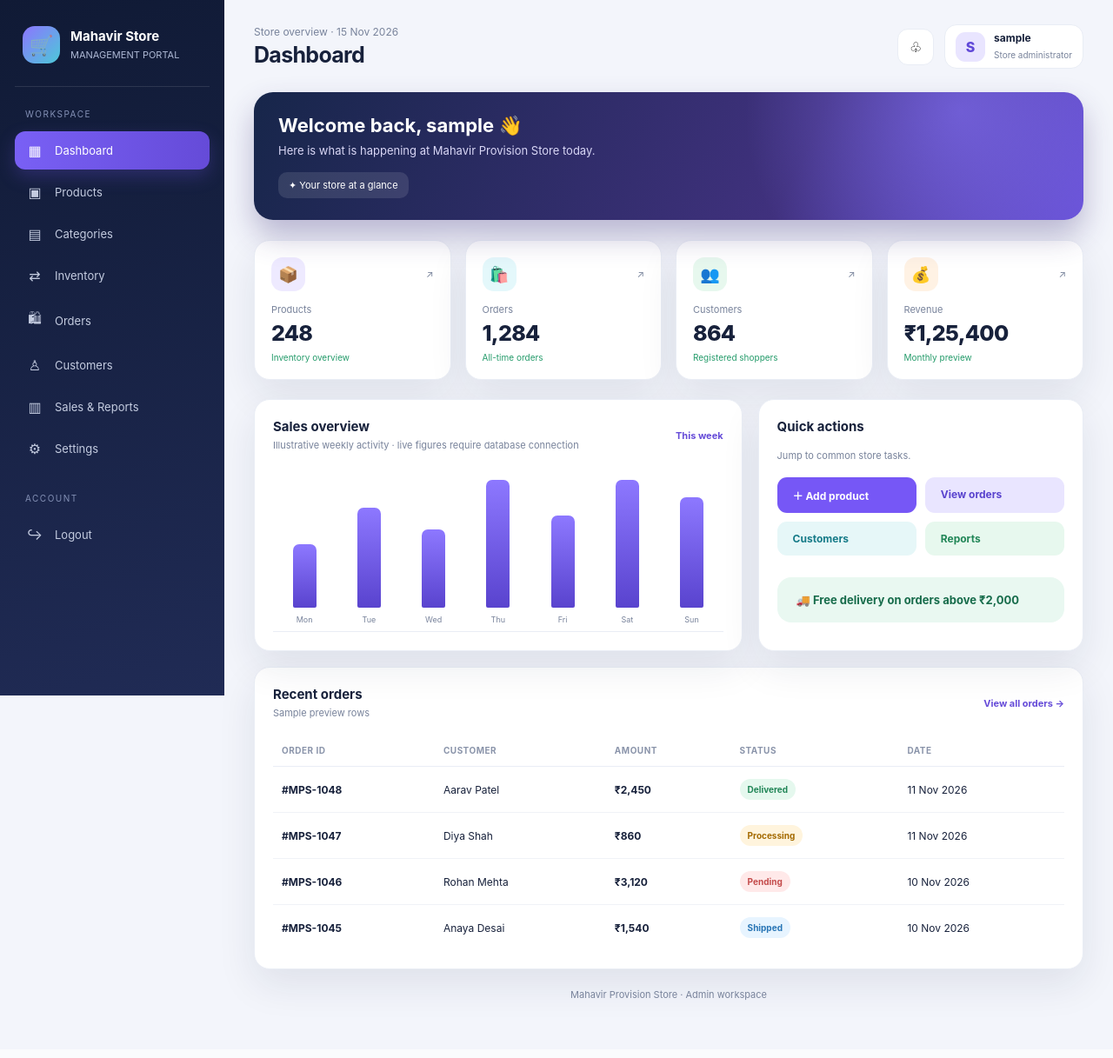
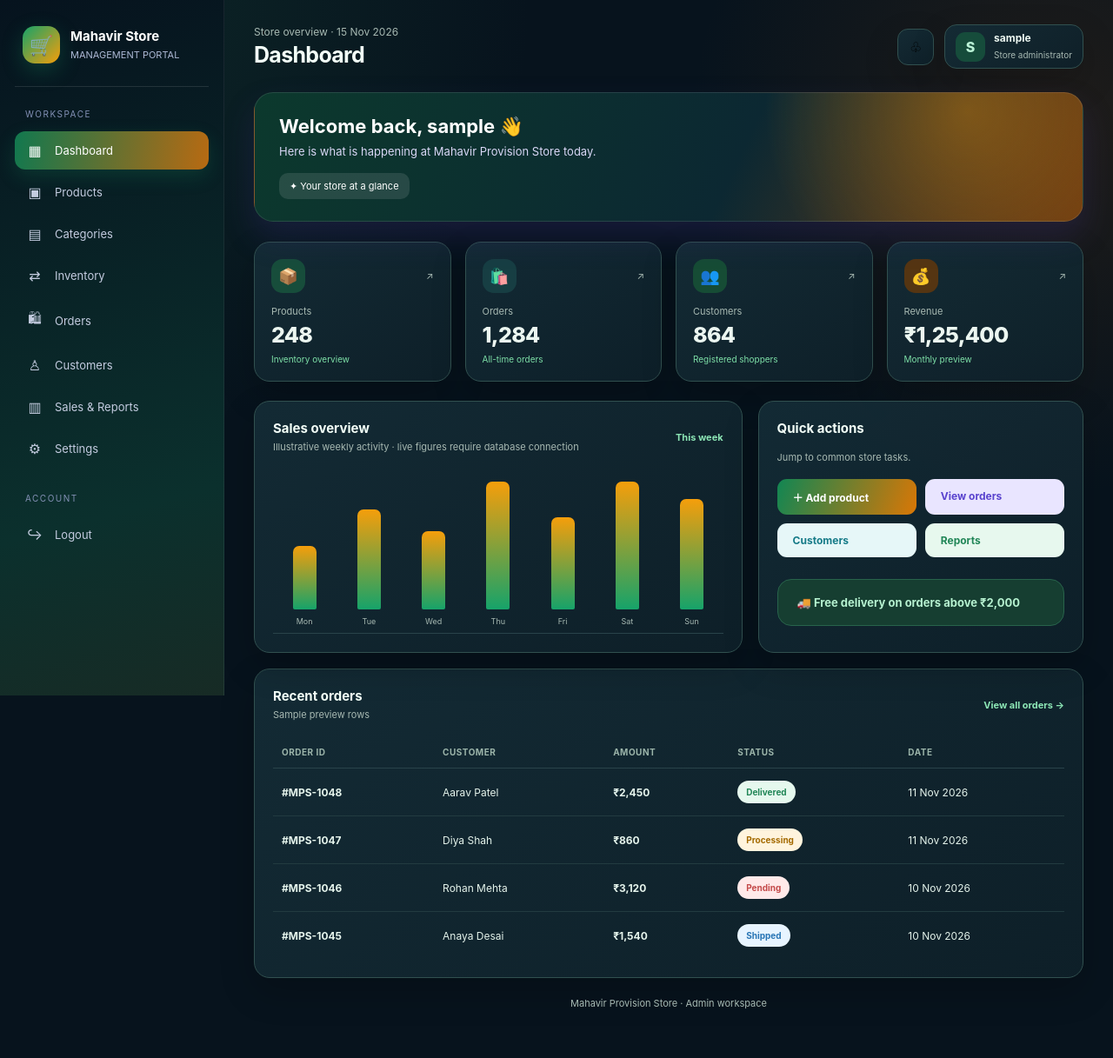
Before and after one commit to meet05590-rgb/mahavir-provision-store, a PHP site: page /admin/dashboard.php in a window 1280 px wide. Shown: the whole page at 87% size. Before the commit the page ends 1151 px from the top, so only its background shows below. Run offline with PHP 8.4, Linux system fonts and the light colour scheme; the visitor is signed in with stand-in values (Sample User, id 1).

Commit message:
Apply Galaxy Glass dark green orange theme

```diff
--- a/assets/css/store-theme.css
+++ b/assets/css/store-theme.css
@@ -4,3 +4,49 @@
 
 .auth-page{min-height:100vh;display:grid;place-items:center;padding:24px;background:radial-gradient(circle at 15% 15%,#5742a8 0,transparent 35%),radial-gradient(circle at 90% 80%,#17677b 0,transparent 32%),#101a35}.auth-card{width:min(100%,440px);background:#ffffffed;border:1px solid #ffffff70;border-radius:24px;padding:30px;box-shadow:0 25px 80px #0005}.auth-card h1{font-size:27px;margin:25px 0 7px}.auth-card p{color:#78839b;font-size:13px}.auth-card form{display:grid;gap:10px;margin-top:22px}.auth-card label{font-size:12px;font-weight:700}.auth-card input,.product-form input,.product-form select,.auth-card textarea{width:100%;padding:12px 13px;border:1px solid #dfe3ee;border-radius:11px;background:#fff;color:#17213b;min-width:0}.auth-card input:focus,.product-form input:focus{outline:2px solid #8d78ff;border-color:transparent}.full{width:100%;margin-top:12px;text-align:center}.auth-foot{text-align:center;margin-top:20px}.auth-foot a{color:#654bd8;font-weight:700}.alert{background:#fff0ef;color:#a23c38;padding:12px;border-radius:10px;font-size:13px}.product-form{display:grid;grid-template-columns:2fr 1fr 1fr 1fr auto;gap:10px}.quick-actions{display:flex;gap:10px;flex-wrap:wrap}.wish-btn{border:0;background:transparent;color:#6b55d9;padding:8px 0;cursor:pointer;font-size:11px}
 @media(max-width:760px){.product-form{grid-template-columns:1fr 1fr}.product-form input:first-of-type{grid-column:1/-1}.product-form button{grid-column:1/-1}.auth-card{padding:23px}.quick-actions .primary-btn{flex:1;text-align:center}}
+
+
+/* Galaxy Glass upgrade: deep-space surfaces with grocery green + harvest orange */
+:root{--navy:#071522;--navy2:#102b35;--violet:#16a36a;--cyan:#f59e0b;--ink:#ecf7f1;--muted:#a7b9b2;--surface:#10232d;--bg:#07131d;--line:#29434a;--shadow:0 18px 48px rgba(0,0,0,.28)}
+body{background:radial-gradient(circle at 8% 0%,#174b3b55,transparent 30%),radial-gradient(circle at 95% 12%,#6b3a1240,transparent 26%),#07131d;color:#ecf7f1}
+.sidebar{background:linear-gradient(165deg,#06131e,#0b302d 72%,#172b25);border-right:1px solid #ffffff12}
+.brand-mark{background:linear-gradient(135deg,#16a36a,#f59e0b);box-shadow:0 8px 24px #16a36a44}
+.nav-link:hover,.nav-link.active{background:linear-gradient(100deg,#11784f,#b86a12);box-shadow:0 8px 22px #16a36a30}
+.main{color:#ecf7f1}
+.eyebrow,.muted,.stat-label,.stat-foot{color:#a7b9b2}
+.page-title,.panel-title{color:#f3fff8}
+.profile,.icon-btn,.stat,.panel,.product-card,.category-card{background:linear-gradient(145deg,#142c36ee,#0e2029ee);border-color:#31504f;box-shadow:0 16px 40px #0003}
+.avatar{background:#164c3b;color:#baf3d6}
+.welcome{background:radial-gradient(circle at 86% 14%,#f59e0b55,transparent 28%),linear-gradient(115deg,#0c392d,#0c2832 58%,#6b3a12);border:1px solid #ffffff1b}
+.stat-icon{background:#174d3b;color:#9af0c3}
+.stat:nth-child(2) .stat-icon{background:#173e43;color:#a7e9ee}
+.stat:nth-child(3) .stat-icon{background:#164c35;color:#a5f0bf}
+.stat:nth-child(4) .stat-icon{background:#553512;color:#ffd18b}
+.stat-foot{color:#7ee0a8}
+th{color:#9cb5aa;border-color:#29434a}
+td{color:#e5f4ec;border-color:#223b40}
+.bars{border-color:#29434a}.bar{background:linear-gradient(180deg,#f59e0b,#16a36a)}
+.store-header{background:linear-gradient(100deg,#06131e,#0b302d 70%,#5a3415);border-bottom:1px solid #ffffff18}
+.store-nav{background:#0d2029;color:#e7f5ed;border-color:#29434a}
+.store-search{background:#172e35;border:1px solid #3a5a53}
+.store-search input{background:transparent;color:#f2fff7}
+.store-search input::placeholder{color:#9cb5aa}
+.store-search button,.primary-btn{background:linear-gradient(110deg,#118653,#d97706);color:#fff}
+.hero-shop{background:radial-gradient(circle at 86% 22%,#f59e0b66,transparent 25%),linear-gradient(110deg,#0b382c,#0b2832 62%,#6b3b14);border:1px solid #ffffff1c;box-shadow:0 20px 55px #0004}
+.hero-shop p{color:#d0e6d9}
+.hero-shop .primary-btn{background:linear-gradient(110deg,#16a36a,#e28a18);color:white}
+.category-card,.product-card{color:#eaf7ef}
+.category-card:hover,.product-card:hover{border-color:#16a36a;box-shadow:0 18px 45px #0005}
+.product-art{background:radial-gradient(circle at 30% 20%,#2c6b4c,#142d35 72%);color:#e6fff0}
+.add-btn{background:#15563c;color:#b9f5d4}
+.wish-btn,.pill-link{color:#8de7b6}
+.offer-strip{background:#163e31;color:#b6f2d0;border:1px solid #28634b}
+.footer{background:#040e17;color:#a9c0b4;border-top:1px solid #29434a}
+.auth-page{background:radial-gradient(circle at 15% 15%,#176044 0,transparent 36%),radial-gradient(circle at 90% 80%,#8a4a13 0,transparent 32%),#07131d}
+.auth-card{background:linear-gradient(145deg,#142c36f5,#0d2029f5);border:1px solid #41615a;color:#effbf4}
+.auth-card h1{color:#f3fff8}.auth-card p{color:#a7b9b2}
+.auth-card label{color:#d9eee2}
+.auth-card input,.auth-card textarea,.product-form input,.product-form select{background:#0b1b24;color:#effbf4;border-color:#36544e}
+.auth-card input::placeholder,.product-form input::placeholder{color:#90a99d}
+.status{border:1px solid #ffffff12}
+@media(max-width:760px){.sidebar{background:linear-gradient(180deg,#06131e,#0b302d)}.main{background:transparent}.store-header{padding:14px 15px}.store-nav{gap:18px}.hero-shop{padding:27px 20px}}
```
